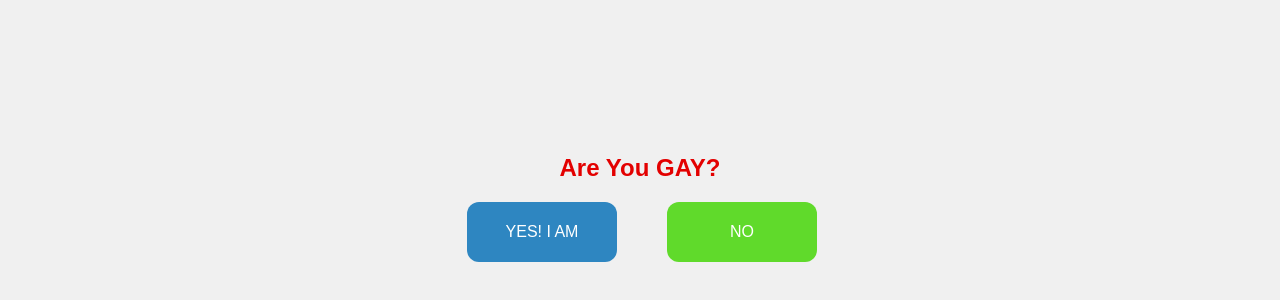
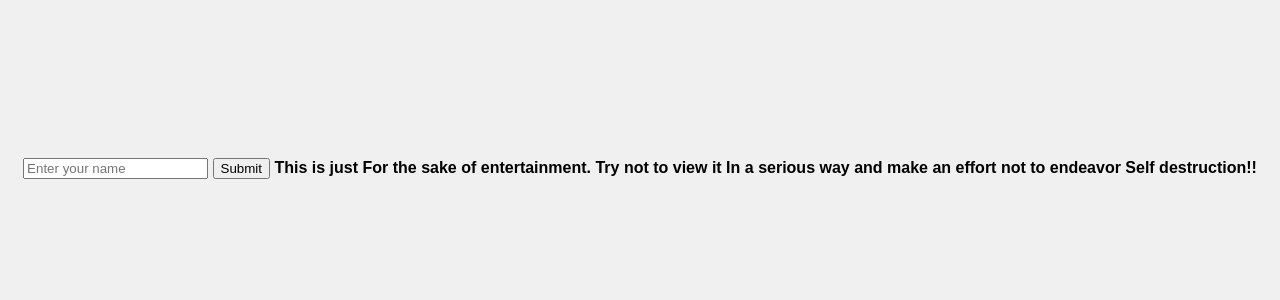
Before and after one commit to syedd07/fun, a plain HTML site: page index.html in a window 1280 px wide. Shown: the part 232-532 px from the top of the page. Drawn offline with Linux system fonts and the light colour scheme.

Commit message:
Update index.html

```diff
--- a/index.html
+++ b/index.html
@@ -8,9 +8,14 @@
 </head>
 <body>
     <div class="container">
-        <h1 class="question">Are You GAY?</h1>
-        <button class="button" id="yes-button">YES! I AM </button>
-        <button class="button" id="no-button">NO</button>
+        <div class="input-container">
+            <input type="text" id="name-input" placeholder="Enter your name">
+            <button id="submit-name">Submit</button>
+            <strong class="disclaimer">This is just For the sake of entertainment. Try not to view it In a serious way and make an effort not to endeavor Self destruction!!</strong>
+        </div>
+        <div id="question-container" style="display: none;">
+            <!-- Question will be displayed here -->
+        </div>
     </div>
 
     <script src="script.js"></script>
```
